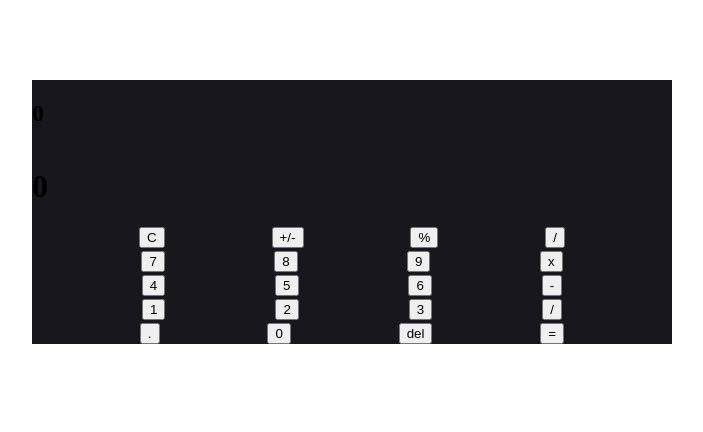
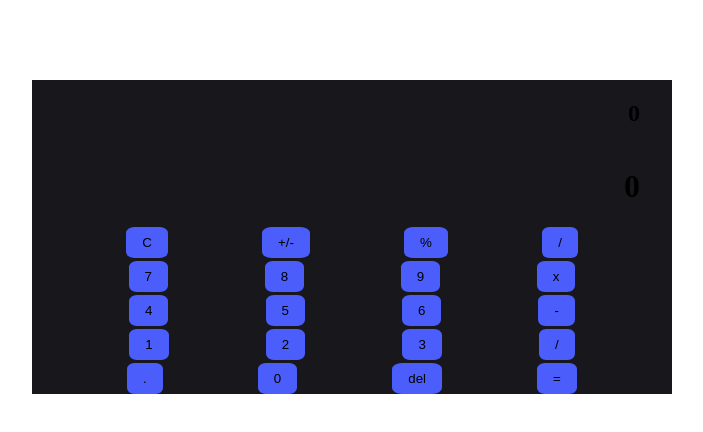
Before and after one commit to mataverrick/mini-projects, a plain HTML site: page calculator/index.html in a window 1280 px wide. Shown: the whole page, without its empty margins (288-991 px from the left). Drawn offline with Linux system fonts and the light colour scheme.

Commit message:
just the structure

```diff
--- a/calculator/styles.css
+++ b/calculator/styles.css
@@ -24,11 +24,17 @@ body > *{
     .operation{
         display: flex;
         grid-area: operation;
+
+        justify-content: flex-end;
+        padding: 0 2rem;
     }
 
     .result{
         display: flex;
         grid-area: result;
+
+        justify-content: flex-end;
+        padding: 0 2rem;
     }
 
 
@@ -42,5 +48,13 @@ body > *{
 
             justify-content: space-evenly;
         }
+
+        button{
+            cursor: pointer;
+            border: none;
+            background-color: #4B5EFC;
+            padding: .5rem 1rem;
+            border-radius: 20%;
+        }
     }
 }
```
